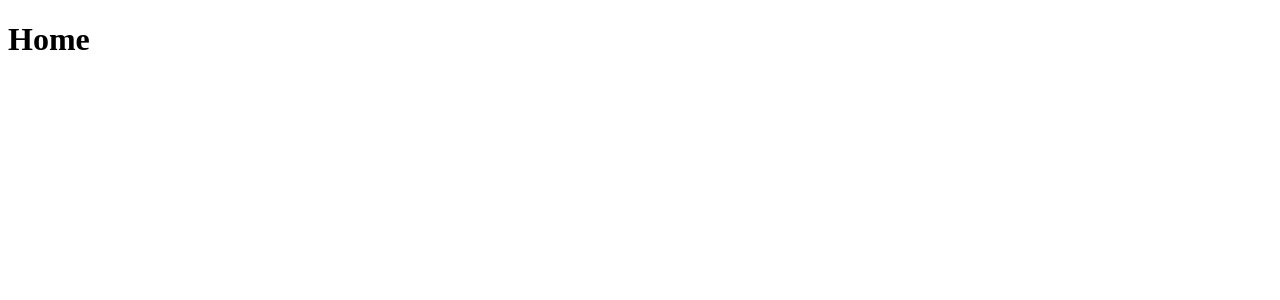
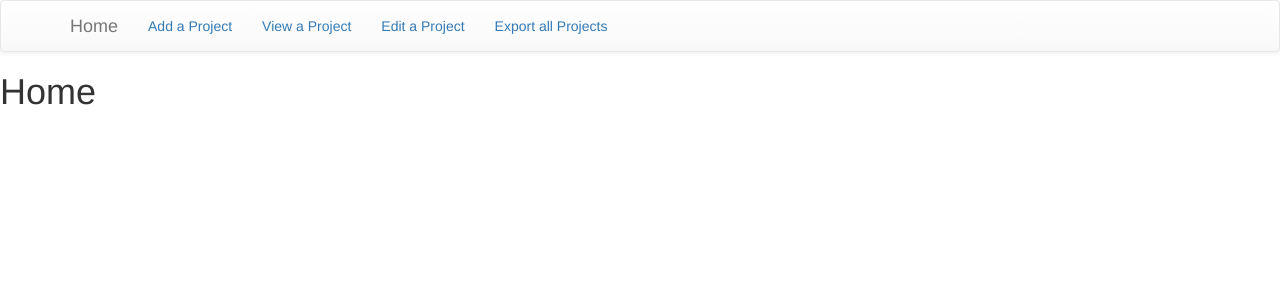
Before and after one commit to petertbernhardt/reactProjectManagement, a React (Create React App) app: page / in a window 1280 px wide. Shown: the top 300 px of the page. Built offline with nearby package versions, Linux system fonts and the light colour scheme.

Commit message:
Added bootstrap and set up navigation

```diff
--- a/package.json
+++ b/package.json
@@ -3,7 +3,9 @@
   "version": "0.1.0",
   "private": true,
   "dependencies": {
+    "bootstrap": "^3.3.7",
     "react": "^16.2.0",
+    "react-bootstrap": "^0.31.5",
     "react-dom": "^16.2.0",
     "react-router-dom": "^4.2.2",
     "react-scripts": "1.0.17"
--- a/src/App.js
+++ b/src/App.js
@@ -1,12 +1,54 @@
-import React from 'react'
-import { BrowserRouter as Router, Route } from 'react-router-dom';
+import React from 'react';
+import 'bootstrap/dist/css/bootstrap.css';
+import 'bootstrap/dist/css/bootstrap-theme.css';
+import { BrowserRouter as Router, Route, Link } from 'react-router-dom';
+import { Navbar, Nav, NavItem, MenuItem, Jumbotron, Button } from 'react-bootstrap';
 
-const Home = () => <h1>Home</h1>
+const Home = () => <h1>Home</h1>;
+
+const Add = () => <h1>Add a Project</h1>;
+
+const View = () => <h1>View a Project</h1>;
+
+const Edit = () => <h1>Edit a Project</h1>;
+
+const Export = () => <h1>Export all Projects</h1>;
 
 const App = () => (
-    <Router>
-      <Route path="/" component={Home} />
-    </Router>
+      <div>
+        <Router>
+          <div>
+            <Navbar>
+              <Navbar.Header>
+                <Navbar.Brand>
+                  <Link to={'/'} activeClassName="active">Home</Link>
+                </Navbar.Brand>
+              </Navbar.Header>
+              <Nav>
+                <NavItem>
+                  <Link to={'/add'} activeClassName="active">Add a Project</Link>
+                </NavItem>
+                <NavItem>
+                  <Link to={'/view'} activeClassName="active">View a Project</Link>
+                </NavItem>
+                <NavItem>
+                  <Link to={'/edit'} activeClassName="active">Edit a Project</Link>
+                </NavItem>
+                <NavItem>
+                  <Link to={'/export'} activeClassName="active">Export all Projects</Link>
+                </NavItem>
+              </Nav>
+            </Navbar>
+            <div className="content">
+              <Route exact path="/" component={Home} />
+              <Route exact path="/add" component={Add} />
+              <Route exact path="/view" component={View} />
+              <Route exact path="/edit" component={Edit} />
+              <Route exact path="/export" component={Export} />
+            </div>
+          </div>
+        </Router>
+      </div>
 );
 
 export default App
```
Also changed, not shown: 1 other file (tests, documents, lock files or other folders).
